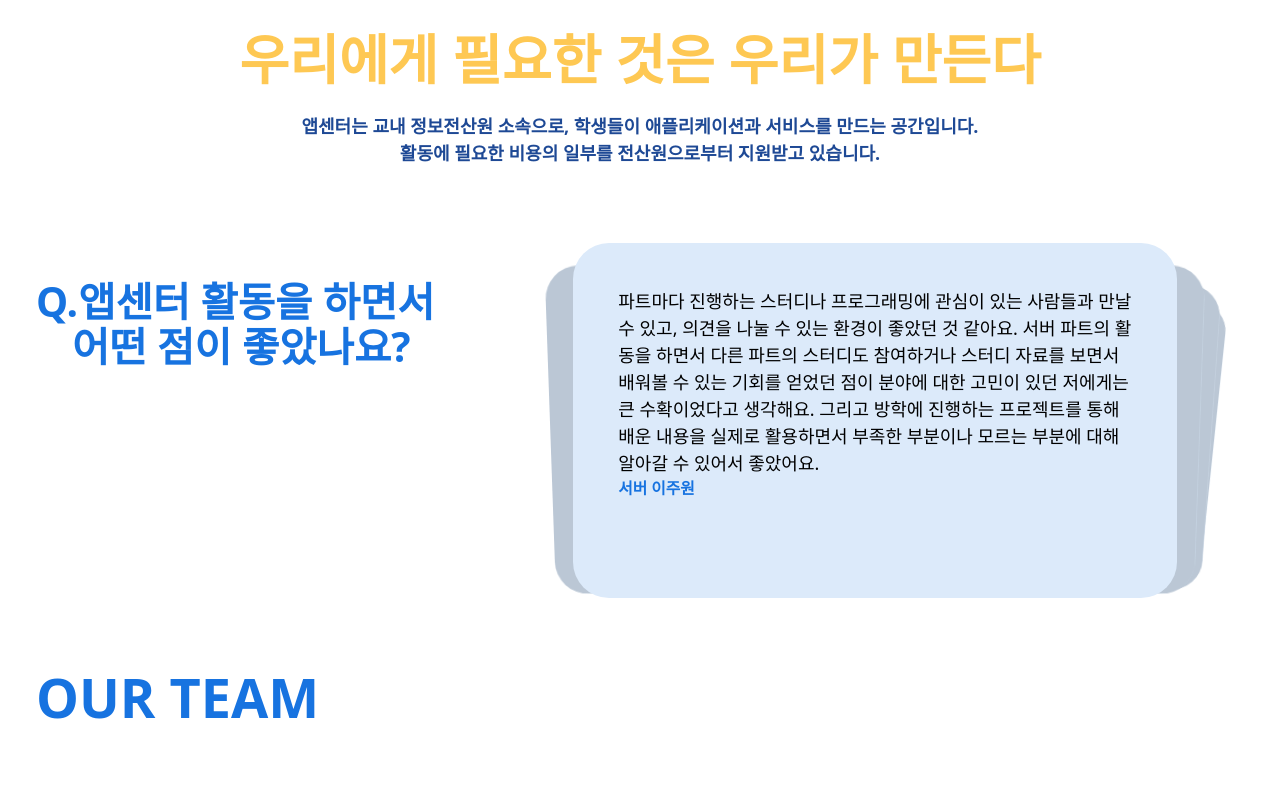
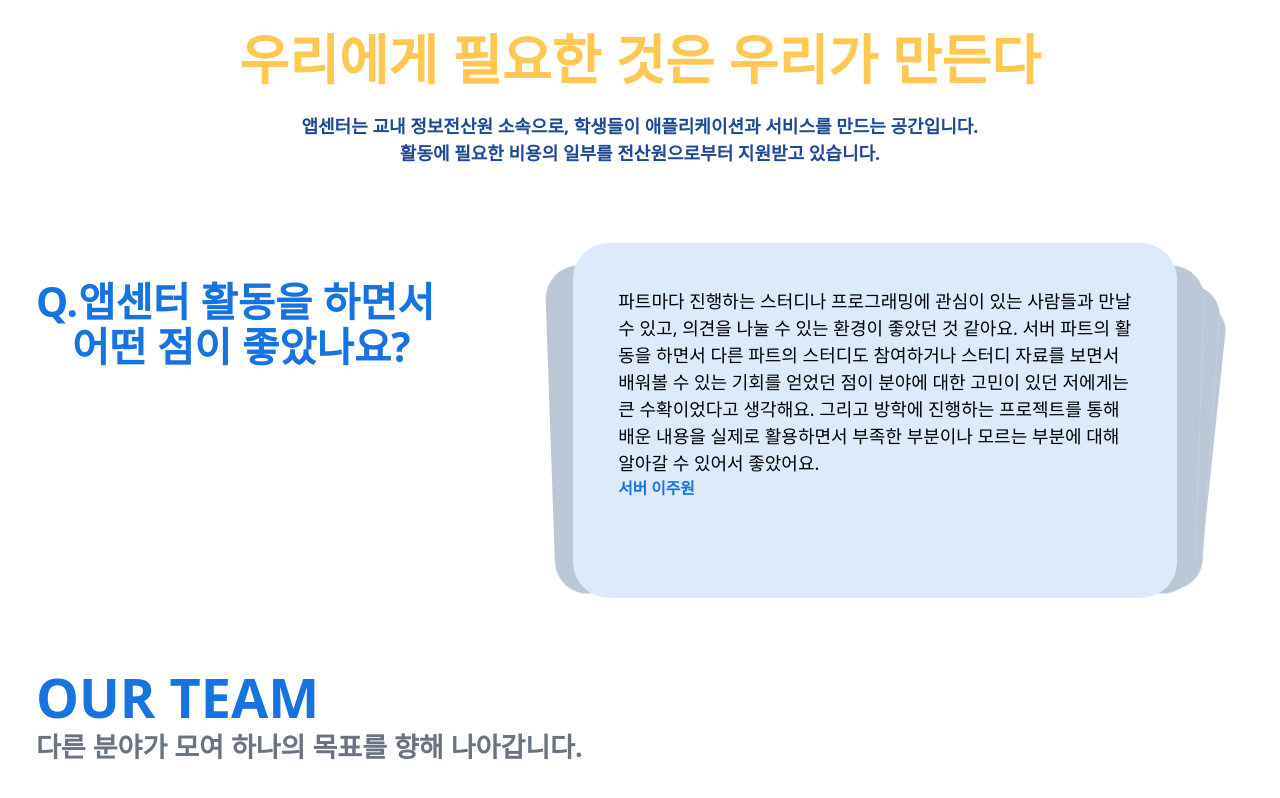
Before and after one commit to inu-appcenter/appcenter-homepage-renewal, a React (Vite) app: page /home in a window 1280 px wide. Shown: the part 966-1764 px from the top of the page. Built offline with nearby package versions, Linux system fonts and the light colour scheme; the HTML template or start-up script is replaced by a standard one.

Commit message:
feat: our team 타이틀 추가

```diff
--- a/src/components/common/Title.tsx
+++ b/src/components/common/Title.tsx
@@ -1,12 +1,18 @@
 type TitleProps = {
   title: string;
+  subtitle?: string;
   className?: string;
 };
-const Title: React.FC<TitleProps> = ({ className, title }) => {
+const Title: React.FC<TitleProps> = ({ className, title, subtitle }) => {
   return (
-    <h1 className={'text-5xl font-bold text-primary-700 ' + className}>
-      {title}
-    </h1>
+    <div className={className}>
+      <h1 className='text-5xl font-bold text-primary-700'>{title}</h1>
+      {subtitle && (
+        <h3 className='text-2xl text-gray-500 font-semibold mt-1'>
+          {subtitle}
+        </h3>
+      )}
+    </div>
   );
 };
 
--- /dev/null
+++ b/src/components/home/ourteam/OurTeamList.tsx
@@ -0,0 +1,54 @@
+const partInfo = [
+  {
+    id: 0,
+    partName: 'Common',
+    question: '앱센터는 어떻게 들어오나요?',
+    description: '다른 분야가 모여 하나의 목표를 향해 나아갑니다',
+    speechBubble:
+      '이곳은 앱센터에 관련된 질문이 있는 공간입니다!\n' +
+      '공통질문과 각 파트별 질문이 나눠져 있으니\n' +
+      '더보기를 눌러 확인해보세요!',
+  },
+  {
+    id: 1,
+    partName: 'Android',
+    question: 'Java 와 Kotlin 중 어떤 언어를 쓰나요?',
+    description: '안드로이드 운영체제에서 작동하는 앱을 구현합니다',
+    speechBubble: '안녕하세요! 안드로이드 파트 입니다.',
+  },
+  {
+    id: 5,
+    partName: 'Design',
+    question: 'Figma, XD 할 줄 알아야 하나요?',
+    description: '앱을 디자인하고 서비스를 설계합니다',
+    speechBubble:
+      '안녕하세요! 아이디어가 넘치는 디자인 입니다!\n함께 배우며 함께 성장하는 디자인팀으로 오세요!',
+  },
+  {
+    id: 2,
+    partName: 'iOS',
+    question: '맥북 필수인가요?',
+    description: 'IOS 운영체제에서 작동하는 앱을 구현합니다',
+    speechBubble: '안녕하세요 ios 파트 입니다.',
+  },
+  {
+    id: 3,
+    partName: 'Server',
+    question: 'Node, Spring중 어떤 것을 사용하나요?',
+    description: '서버를 구현합니다.',
+    speechBubble: '안녕하세요 서버 파트 입니다.\n',
+  },
+  {
+    id: 4,
+    partName: 'Web',
+    question: 'React 할 줄 알아야 하나요?',
+    description: '웹환경에 맞춘 서비스를 구현합니다',
+    speechBubble: '안녕하세요 웹 파트 입니다.\n',
+  },
+];
+
+const OurTeamList = () => {
+  return <></>;
+};
+
+export default OurTeamList;
--- a/src/components/home/ourteam/OurTeamSection.tsx
+++ b/src/components/home/ourteam/OurTeamSection.tsx
@@ -1,10 +1,15 @@
 import Title from '../../common/Title.tsx';
 import SectionLayout from '../SectionLayout.tsx';
+import OurTeamList from './OurTeamList.tsx';
 
 const OurTeamSection = () => {
   return (
     <SectionLayout>
-      <Title title='OUR TEAM' />
+      <Title
+        title='OUR TEAM'
+        subtitle='다른 분야가 모여 하나의 목표를 향해 나아갑니다.'
+      />
+      <OurTeamList />
     </SectionLayout>
   );
 };
```
